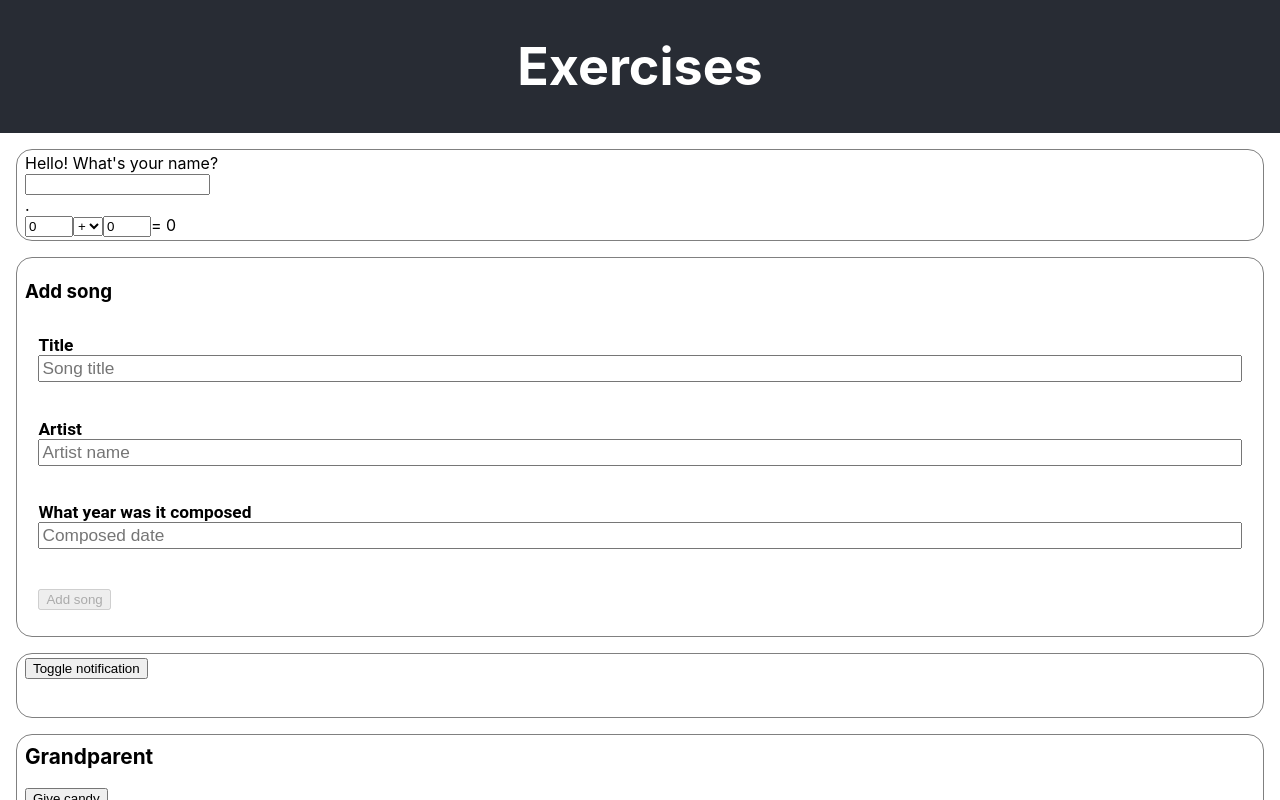
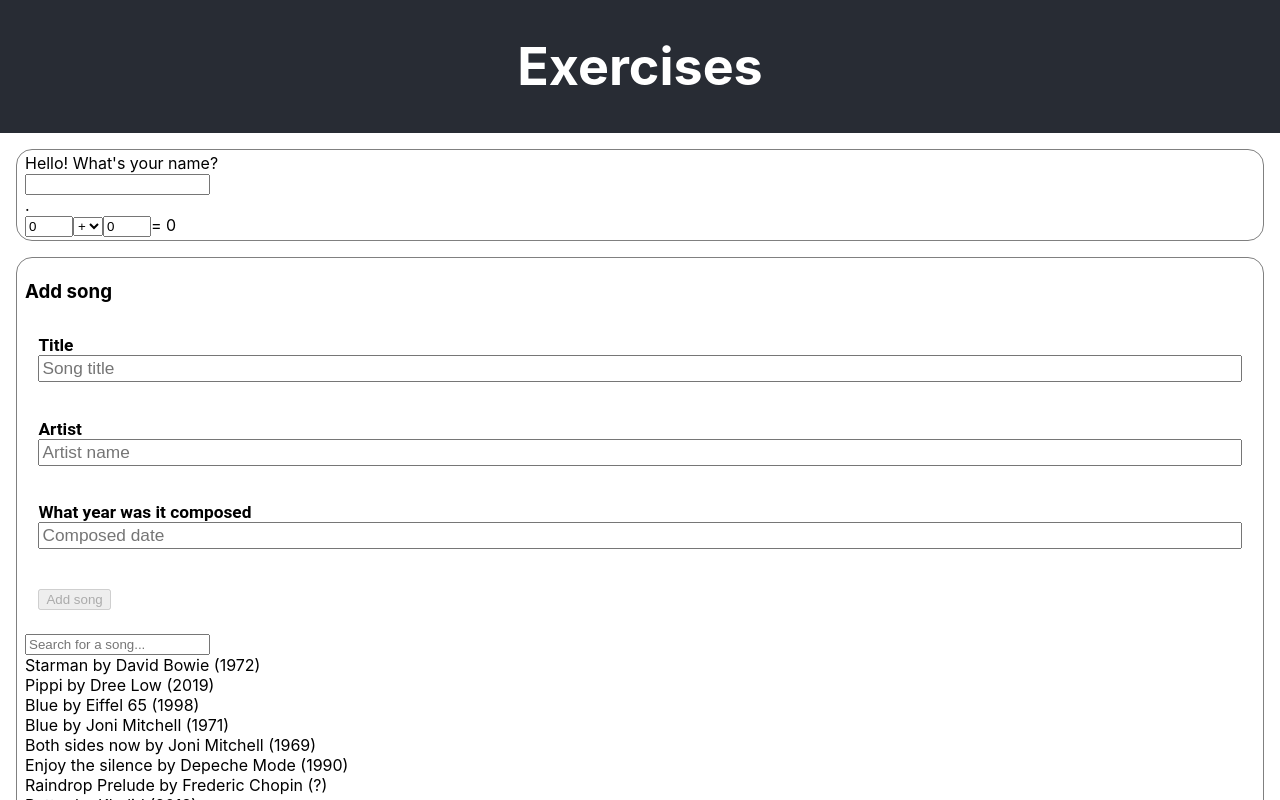
Before and after one commit to FE19-iths/exercises, a React (Create React App) app: page / in a window 1280 px wide. Shown: the top 800 px of the page. Built offline with nearby package versions, Linux system fonts and the light colour scheme; the HTML template or start-up script is replaced by a standard one.

Commit message:
Övning 6a, dag 6, lifting state up

```diff
--- a/src/App.js
+++ b/src/App.js
@@ -1,4 +1,4 @@
-import React, { useState } from 'react';
+import React, { useState, useEffect } from 'react';
 import './App.css';
 import Grandparent from './components/dag3/Grandparent';
 import EvolvedCheckBox from './components/dag3/EvolvedCheckBox';
@@ -7,12 +7,23 @@ import Notify from './components/dag4/Notify';
 import HelloWorld from './components/dag6/HelloWorld';
 import Calculator from './components/dag6/Calculator';
 import SongForm from './components/dag6/SongForm';
+import SongList from './components/dag6/SongList';
 
 
 function App() {
     const [index1, setIndex1] = useState(0);
     const [index2, setIndex2] = useState(0);
     const [selectedTag, setSelectedTag] = useState(0);
+    const [songList, setSongList] = useState([]);
+
+    useEffect(() => {
+        // A more realistic app would fetch the data from an API
+        setSongList( getDefaultSongs() );
+    }, []);
+
+    const addSong = song => {
+        setSongList([ ...songList, song ]);
+    }
 
     const tags = [];
     for( let i=0; i<5; i++ ) {
@@ -33,7 +44,8 @@ function App() {
                 <Calculator />
             </section>
             <section>
-                <SongForm />
+                <SongForm addSong={addSong} />
+                <SongList songs={songList} />
             </section>
 
             <section> <Notify content="Example notification" /> </section>
@@ -64,4 +76,18 @@ function App() {
     );
 }
 
+function getDefaultSongs() {
+    return [
+        { title: 'Starman', artist: 'David Bowie', date: '1972' },
+        { title: 'Pippi', artist: 'Dree Low', date: '2019' },
+        { title: 'Blue', artist: 'Eiffel 65', date: '1998' },
+        { title: 'Blue', artist: 'Joni Mitchell', date: '1971' },
+        { title: 'Both sides now', artist: 'Joni Mitchell', date: '1969' },
+        { title: 'Enjoy the silence', artist: 'Depeche Mode', date: '1990' },
+        { title: 'Raindrop Prelude', artist: 'Frederic Chopin', date: '?' },
+        { title: 'Better', artist: 'Khalid', date: '2018' },
+        { title: 'Hotel California', artist: 'The Eagles', date: '1977' },
+    ];
+}
+
 export default App;
--- a/src/components/dag6/SongForm.jsx
+++ b/src/components/dag6/SongForm.jsx
@@ -1,6 +1,6 @@
 import React, { useState } from 'react';
 
-const SongForm = () => {
+const SongForm = ({ addSong }) => {
     const [title, setTitle] = useState('');
     const [artist, setArtist] = useState('');
     const [date, setDate] = useState('');
@@ -21,6 +21,10 @@ const SongForm = () => {
         : ['', ''];
 
     let formIsValid = titleTouched && artistTouched && dateTouched && (titleError === '') && (artistError === '') && (dateError === '');
+    // Alternativ:
+    // let everythingTouched = titleTouched && artistTouched && dateTouched;
+    // let noErrorMessages = (titleError === '') && (artistError === '') && (dateError === '');
+    // let formIsValid = everythingTouched && noErrorMessages;
 
     return (
         <div>
@@ -53,7 +57,10 @@ const SongForm = () => {
             </div>
 
             <div className="form-group">
-                <button disabled={!formIsValid}> Add song </button>
+                <button disabled={!formIsValid}
+                    onClick={() => addSong({ title, artist, date })}>
+                    Add song
+                </button>
             </div>
         </div>
     )
--- /dev/null
+++ b/src/components/dag6/SongList.jsx
@@ -0,0 +1,22 @@
+import React, { useState } from 'react';
+
+
+const SongList = ({ songs }) => {
+    const [searchString, setSearchString] = useState('');
+    const filteredList = songs.filter(song => song.title.toLowerCase().includes(searchString.toLowerCase()));
+    return (
+        <div>
+            <input type="text" placeholder="Search for a song..."
+                onChange={e => setSearchString(e.target.value)} />
+            <div>
+                {filteredList.map(song => (
+                    <div key={song.title + song.artist}>
+                        {song.title} by {song.artist} ({song.date})
+                    </div>
+                ))}
+            </div>
+        </div>
+    )
+};
+
+export default SongList;
```
